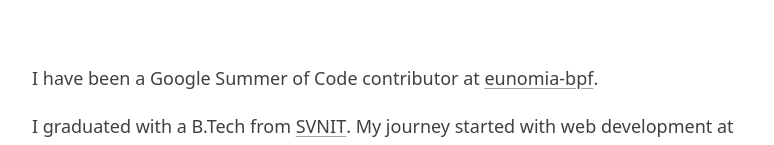
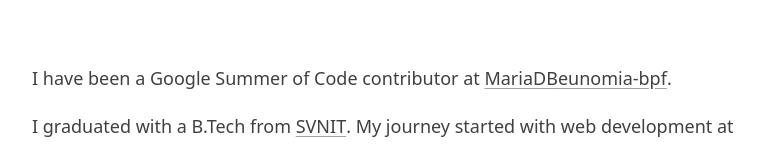
Before and after one commit to hp77-creator/hp77-creator.github.io, a SvelteKit app: page / in a window 1280 px wide. Shown: the part 803-948 px from the top of the page, without its empty margins (248-1022 px from the left). Built offline with nearby package versions, Linux system fonts and the light colour scheme.

Commit message:
intro: update content

```diff
--- a/src/routes/+page.svelte
+++ b/src/routes/+page.svelte
@@ -89,7 +89,7 @@
 
   <div class="space-y-5 journey-section">
     <p>
-     I have been a Google Summer of Code contributor at <a class="link hover-effect" href="https://eunomia.dev/">eunomia-bpf</a>.
+     I have been a Google Summer of Code contributor at <a class="link hover-effect" href="https://mariadb.org/">MariaDB</a ><a class="link hover-effect" href="https://eunomia.dev/">eunomia-bpf</a>.
     </p>
     <p>
       I graduated with a B.Tech from <a class="link hover-effect" href="https://www.svnit.ac.in/">SVNIT</a>. My journey started with web development at <a class="link hover-effect" href="https://www.freecodecamp.org/">FreeCodeCamp</a>,
```
